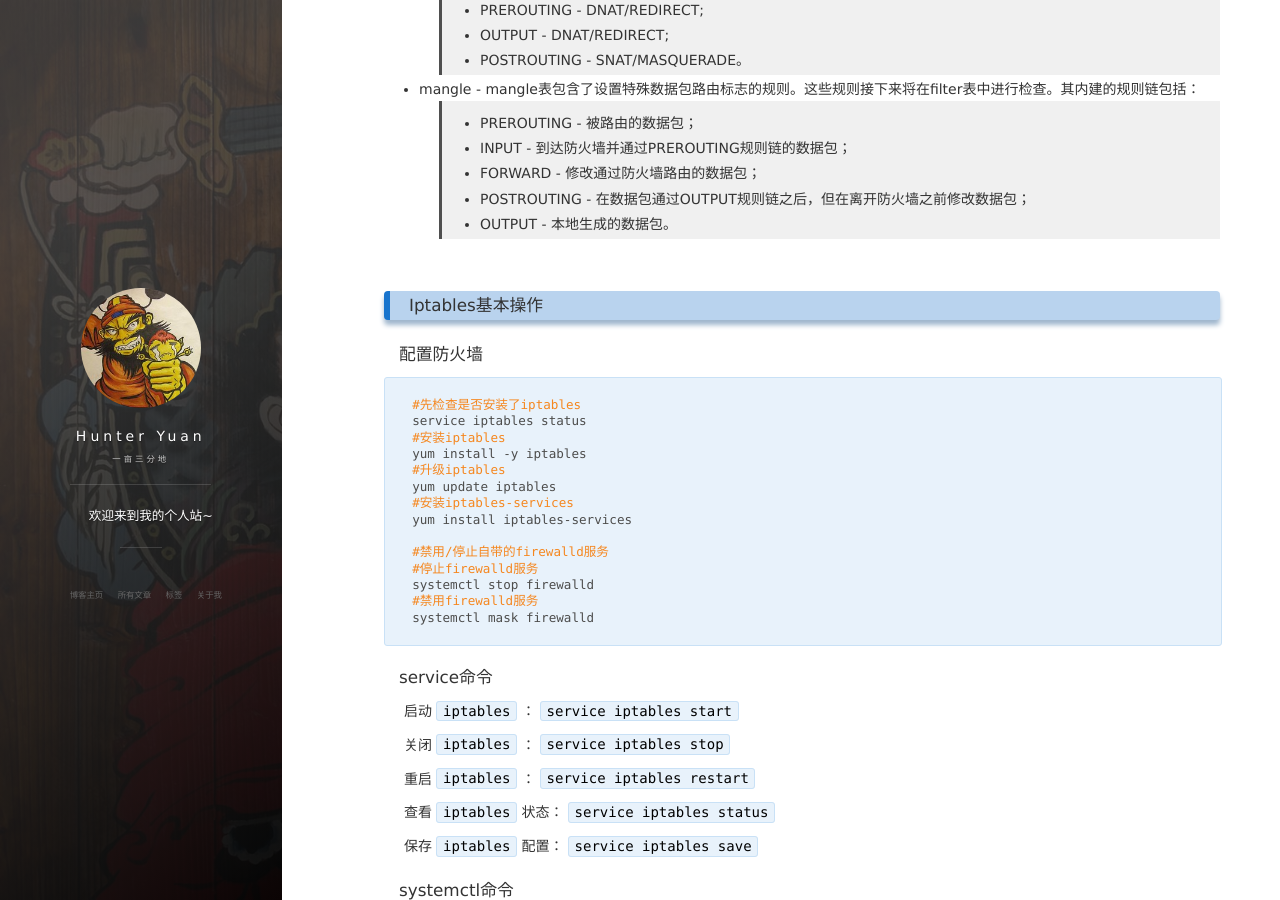
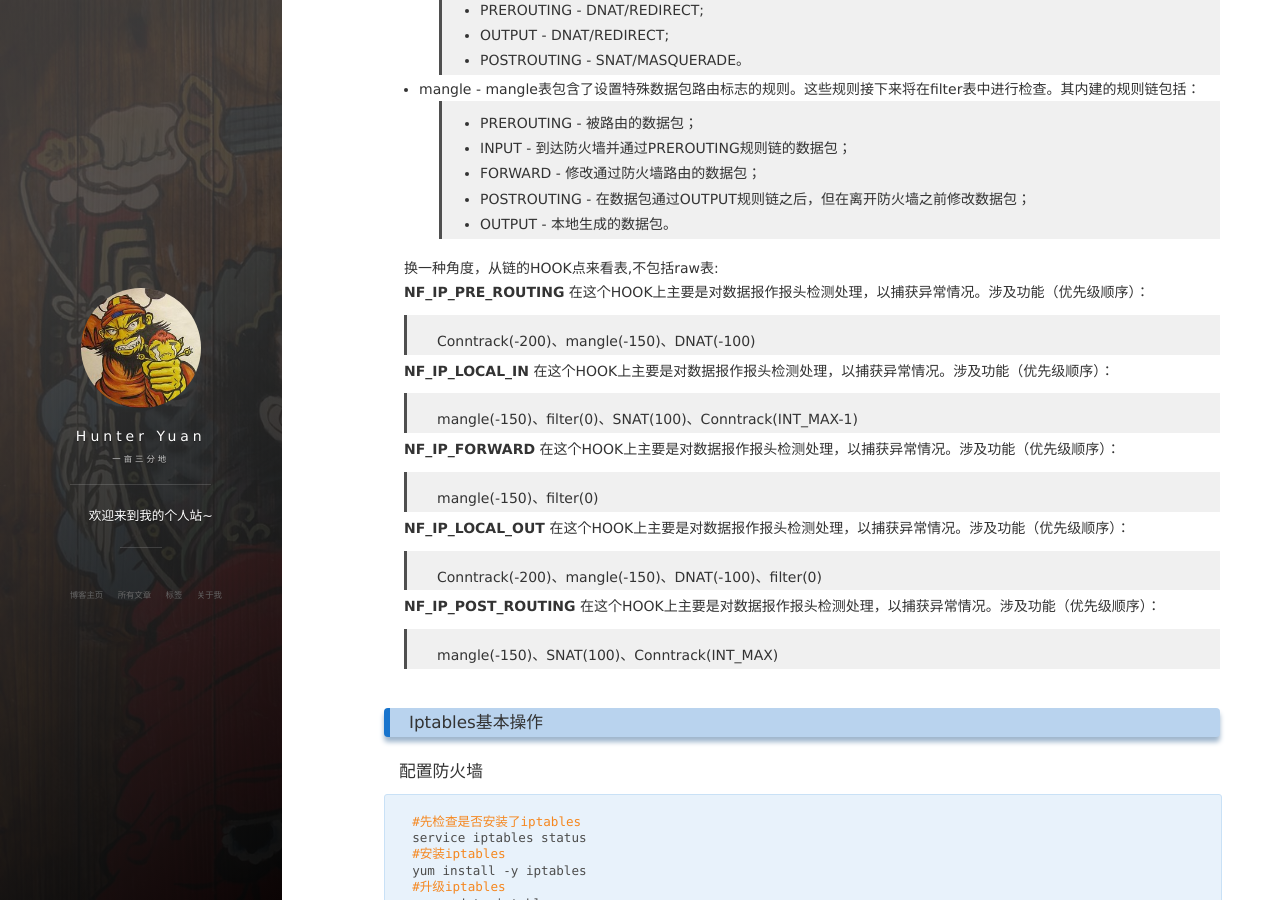
Before and after one commit to Clodfisher/Clodfisher.github.io, a Jekyll site: the page built from _posts/2018-8-26-IptablesCollect.md, in a window 1280 px wide and 900 px high, scrolled down 3804 px. Built offline with Jekyll 4.4.1, drawn with Linux system fonts in a browser that asks for light colours; nearby versions of some CDN libraries; comment, search, counter and statistics services are not loaded.

Commit message:
补充iptables

```diff
--- a/_posts/2018-8-26-IptablesCollect.md
+++ b/_posts/2018-8-26-IptablesCollect.md
@@ -56,6 +56,21 @@ IPTables是用户空间的工具，它提供了4张表，分别是：
 > * POSTROUTING - 在数据包通过OUTPUT规则链之后，但在离开防火墙之前修改数据包；
 > * OUTPUT - 本地生成的数据包。
 
+换一种角度，从链的HOOK点来看表,不包括raw表:
+**NF_IP_PRE_ROUTING** 在这个HOOK上主要是对数据报作报头检测处理，以捕获异常情况。涉及功能（优先级顺序）：
+> Conntrack(-200)、mangle(-150)、DNAT(-100)
+
+**NF_IP_LOCAL_IN** 在这个HOOK上主要是对数据报作报头检测处理，以捕获异常情况。涉及功能（优先级顺序）：
+> mangle(-150)、filter(0)、SNAT(100)、Conntrack(INT_MAX-1)
+
+**NF_IP_FORWARD** 在这个HOOK上主要是对数据报作报头检测处理，以捕获异常情况。涉及功能（优先级顺序）：
+> mangle(-150)、filter(0)
+
+**NF_IP_LOCAL_OUT** 在这个HOOK上主要是对数据报作报头检测处理，以捕获异常情况。涉及功能（优先级顺序）：
+> Conntrack(-200)、mangle(-150)、DNAT(-100)、filter(0)
+
+**NF_IP_POST_ROUTING** 在这个HOOK上主要是对数据报作报头检测处理，以捕获异常情况。涉及功能（优先级顺序）：
+> mangle(-150)、SNAT(100)、Conntrack(INT_MAX)
 
 <br>
 ###  Iptables基本操作
```
